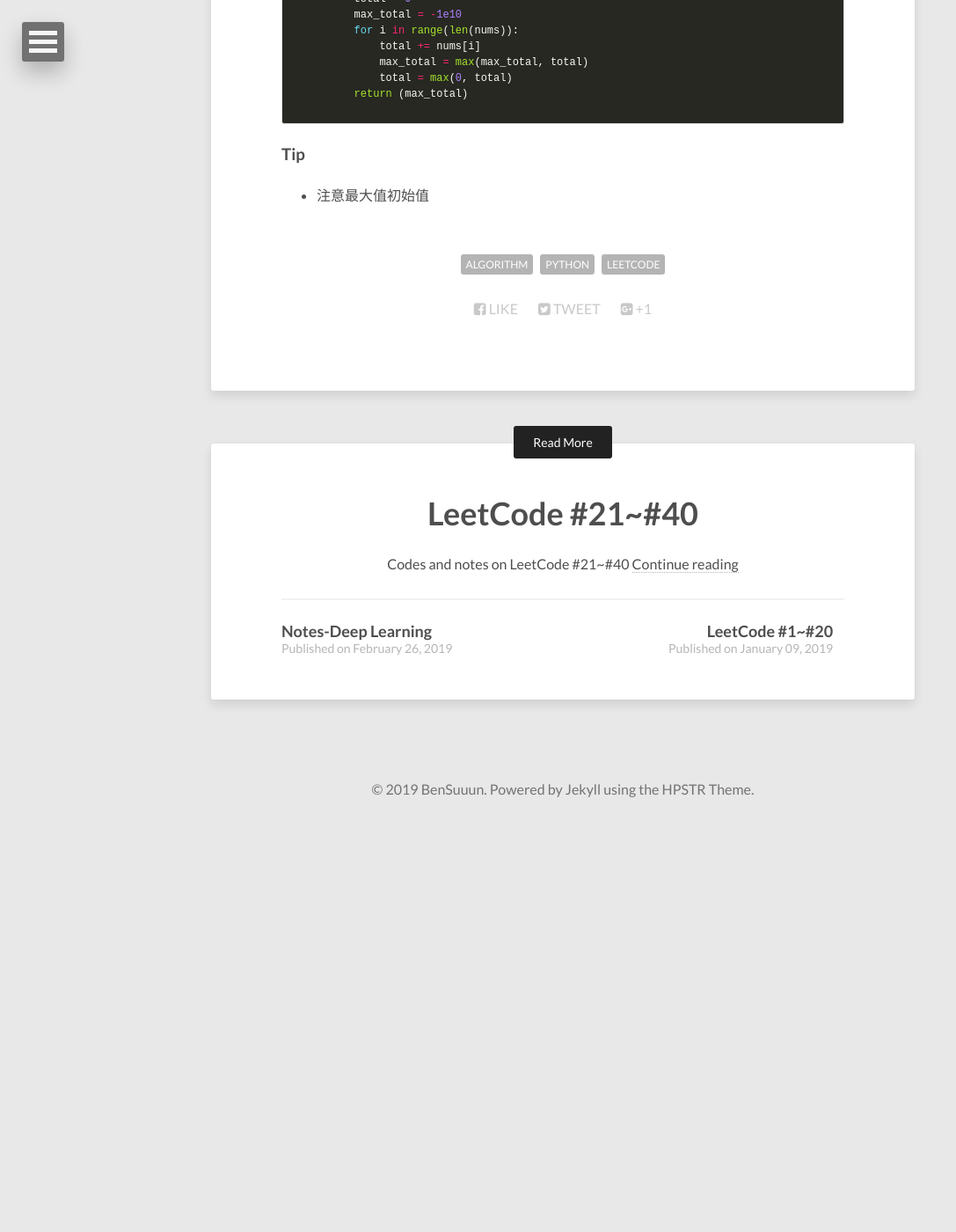
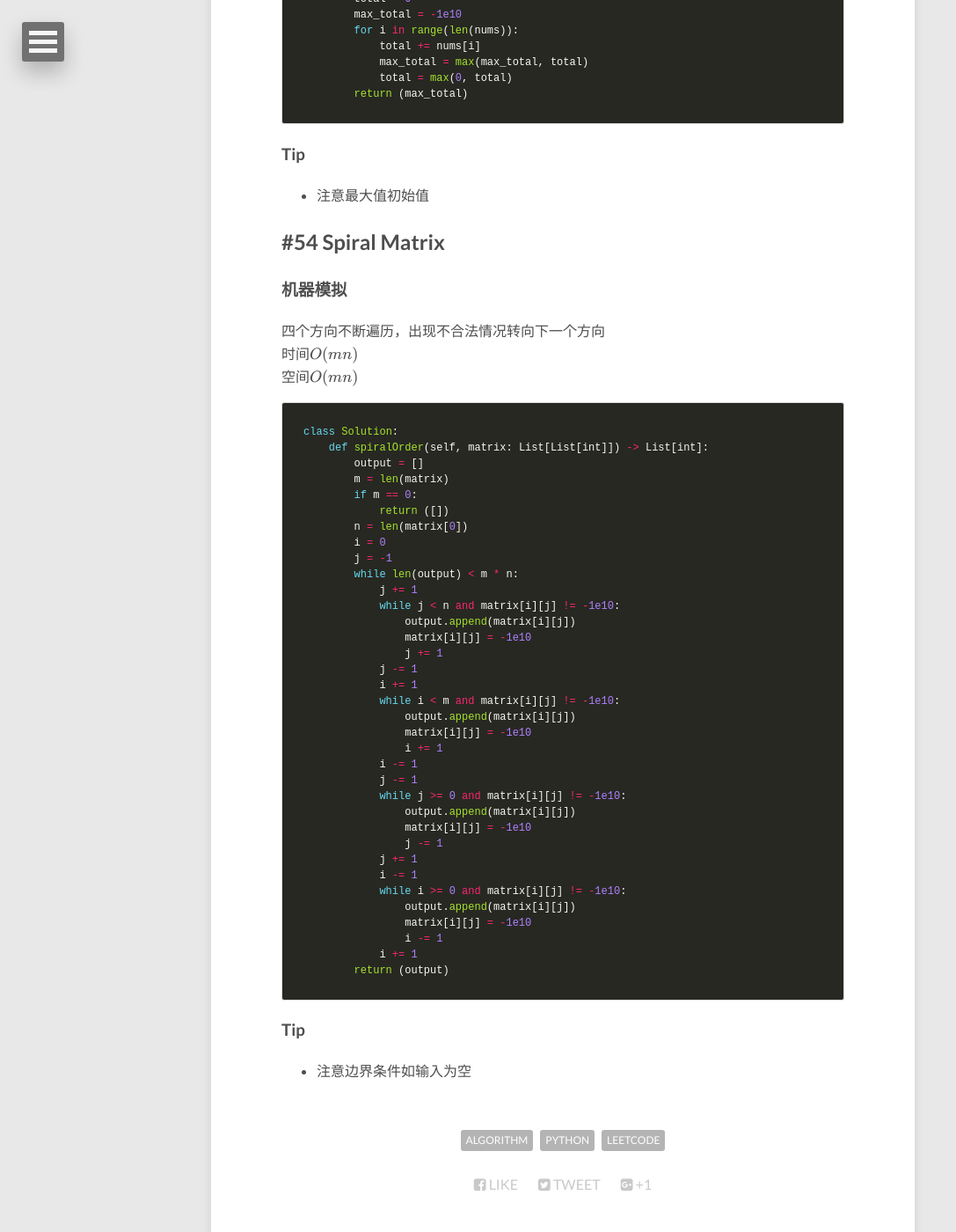
Before and after one commit to Wangbin-Sun/wangbin-sun.github.io, a Jekyll site: the page built from _posts/2019-03-29-leetcode-41-to-60.md, in a window 1280 px wide and 1400 px high, scrolled down 11997 px. Shown: the whole window at 88% size, without its empty margins (0-1087 px from the left). Built offline with Jekyll 4.4.1, drawn with Linux system fonts in a browser that asks for light colours; nearby versions of some CDN libraries; formulas are drawn with MathJax 3; before the commit the page ends 12935 px from its top, so only the background shows below that.

Commit message:
Update Leetcode to #54

````diff
--- a/_posts/2019-03-29-leetcode-41-to-60.md
+++ b/_posts/2019-03-29-leetcode-41-to-60.md
@@ -513,3 +513,50 @@ class Solution:
 
 ### Tip
 * 注意最大值初始值
+
+## #54 Spiral Matrix
+
+### 机器模拟
+四个方向不断遍历，出现不合法情况转向下一个方向
+时间$O(mn)$
+空间$O(mn)$
+```python
+class Solution:
+    def spiralOrder(self, matrix: List[List[int]]) -> List[int]:
+        output = []
+        m = len(matrix)
+        if m == 0:
+            return ([])
+        n = len(matrix[0])
+        i = 0
+        j = -1
+        while len(output) < m * n:
+            j += 1
+            while j < n and matrix[i][j] != -1e10:
+                output.append(matrix[i][j])
+                matrix[i][j] = -1e10
+                j += 1
+            j -= 1
+            i += 1
+            while i < m and matrix[i][j] != -1e10:
+                output.append(matrix[i][j])
+                matrix[i][j] = -1e10
+                i += 1
+            i -= 1
+            j -= 1
+            while j >= 0 and matrix[i][j] != -1e10:
+                output.append(matrix[i][j])
+                matrix[i][j] = -1e10
+                j -= 1
+            j += 1
+            i -= 1
+            while i >= 0 and matrix[i][j] != -1e10:
+                output.append(matrix[i][j])
+                matrix[i][j] = -1e10
+                i -= 1
+            i += 1
+        return (output)
+```
+
+### Tip
+* 注意边界条件如输入为空
````
